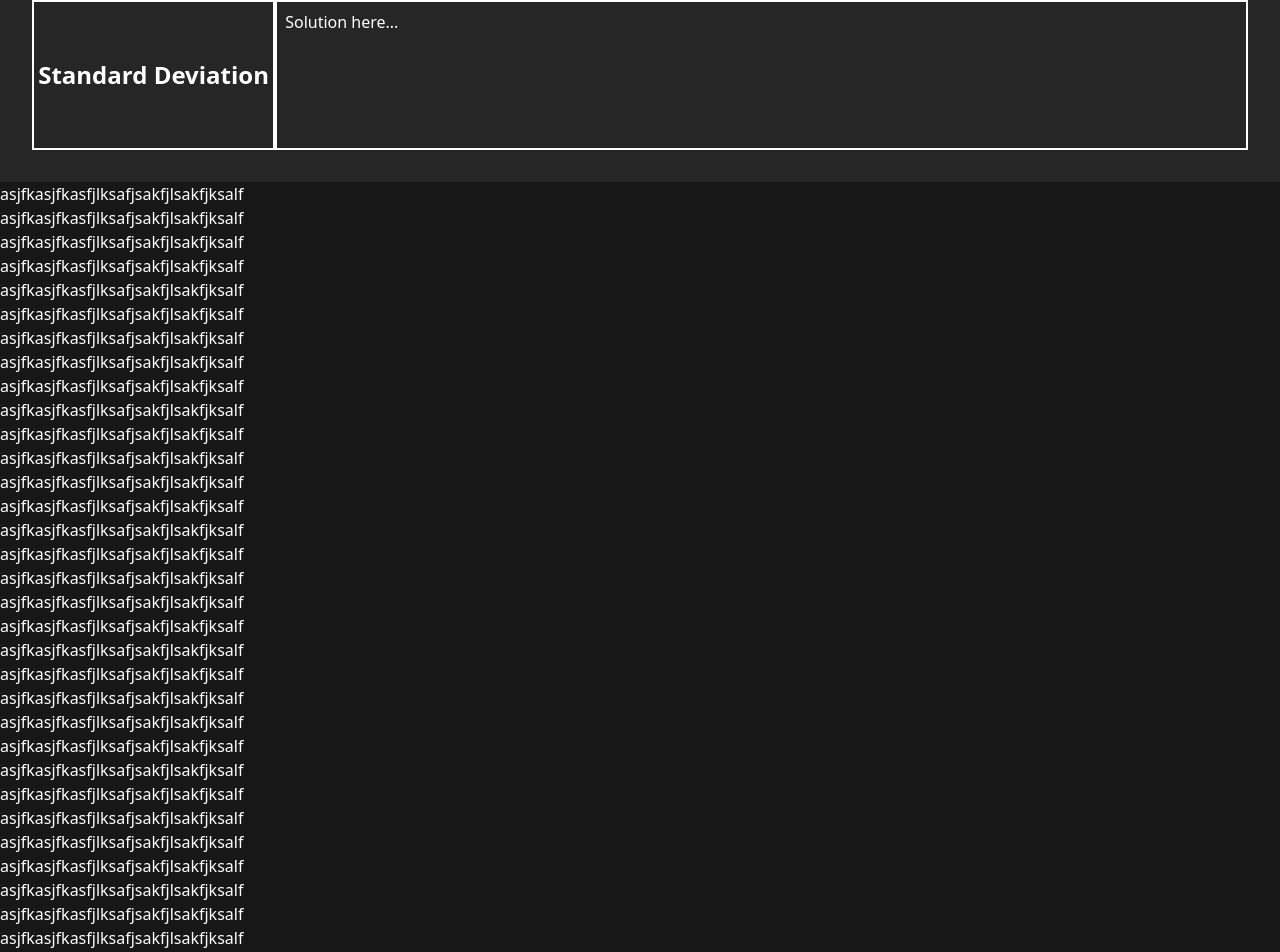
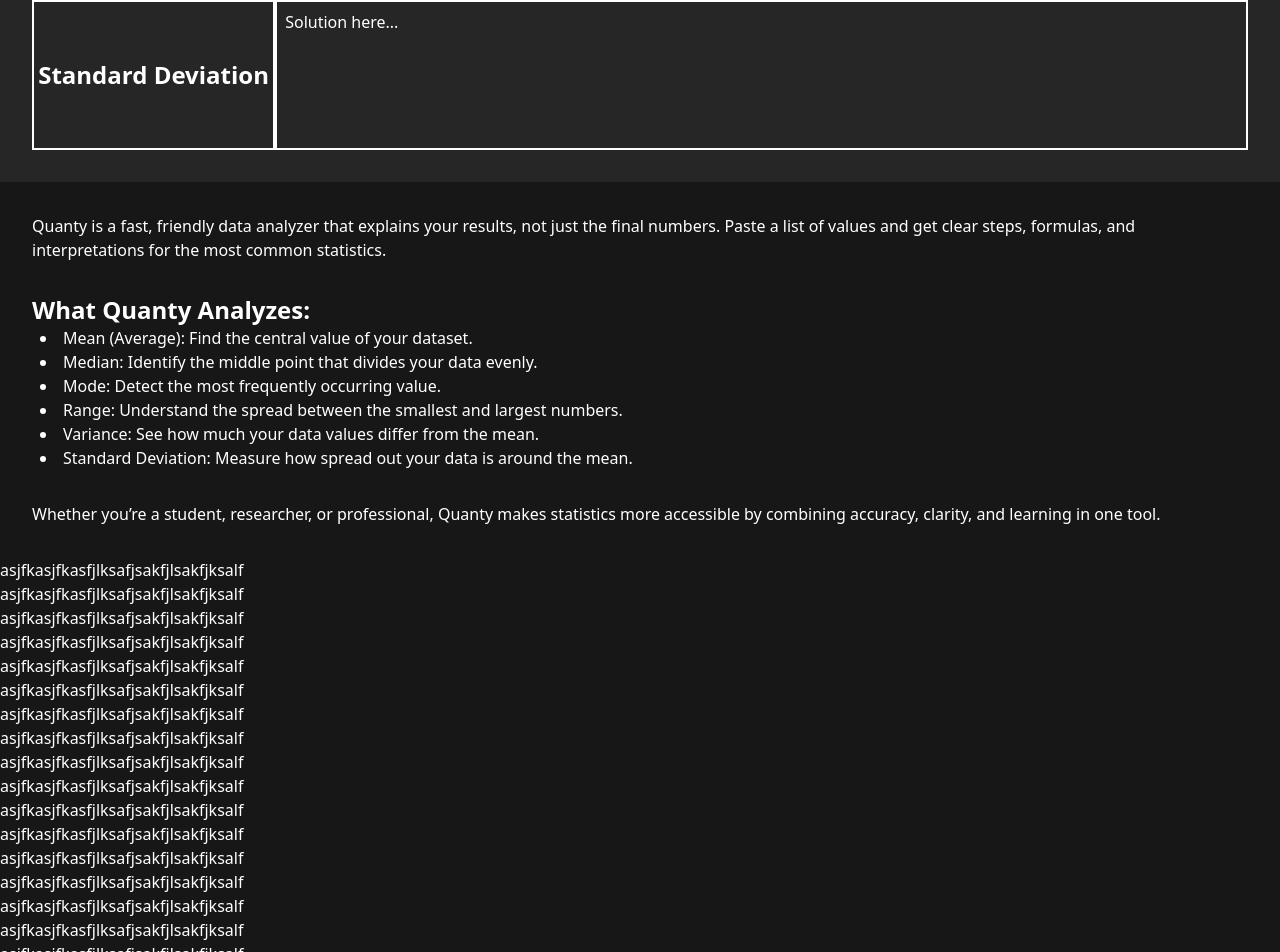
Before and after one commit to khianvictorycalderon/Quanty-Data-Analyzer, a React (Vite) app: page / in a window 1280 px wide. Shown: the part 1862-2814 px from the top of the page. Built offline with nearby package versions, Linux system fonts and the light colour scheme.

Commit message:
Completed about

```diff
--- a/src/App.tsx
+++ b/src/App.tsx
@@ -1,3 +1,4 @@
+import About from "./components/about";
 import Hero from "./components/hero";
 import NavBar from "./components/navbar";
 import OpSec from "./components/opsec";
@@ -17,6 +18,7 @@
         buttonOnClick={() => alert("Get Started Clicked!")}
       />
       <OpSec/>
+      <About/>
 
       <h1>asjfkasjfkasfjlksafjsakfjlsakfjksalf</h1>
       <h1>asjfkasjfkasfjlksafjsakfjlsakfjksalf</h1>
--- /dev/null
+++ b/src/components/about.tsx
@@ -0,0 +1,21 @@
+export default function About() {
+    return (
+        <div className="px-8 py-4 lg:py-8">
+            <div className="max-w-7xl mx-auto">
+                <p className="text-base">Quanty is a fast, friendly data analyzer that explains your results, not just the final numbers. Paste a list of values and get clear steps, formulas, and interpretations for the most common statistics.</p>
+
+                <h1 className="mt-8 text-2xl font-bold">What Quanty Analyzes:</h1>
+                <ul className="text-base list-inside list-disc ml-2">
+                    <li>Mean (Average): Find the central value of your dataset.</li>
+                    <li>Median: Identify the middle point that divides your data evenly.</li>
+                    <li>Mode: Detect the most frequently occurring value.</li>
+                    <li>Range: Understand the spread between the smallest and largest numbers.</li>
+                    <li>Variance: See how much your data values differ from the mean.</li>
+                    <li>Standard Deviation: Measure how spread out your data is around the mean.</li>
+                </ul>
+
+                <p className="text-base mt-8">Whether you’re a student, researcher, or professional, Quanty makes statistics more accessible by combining accuracy, clarity, and learning in one tool.</p>
+            </div>
+        </div>
+    )
+}
```
